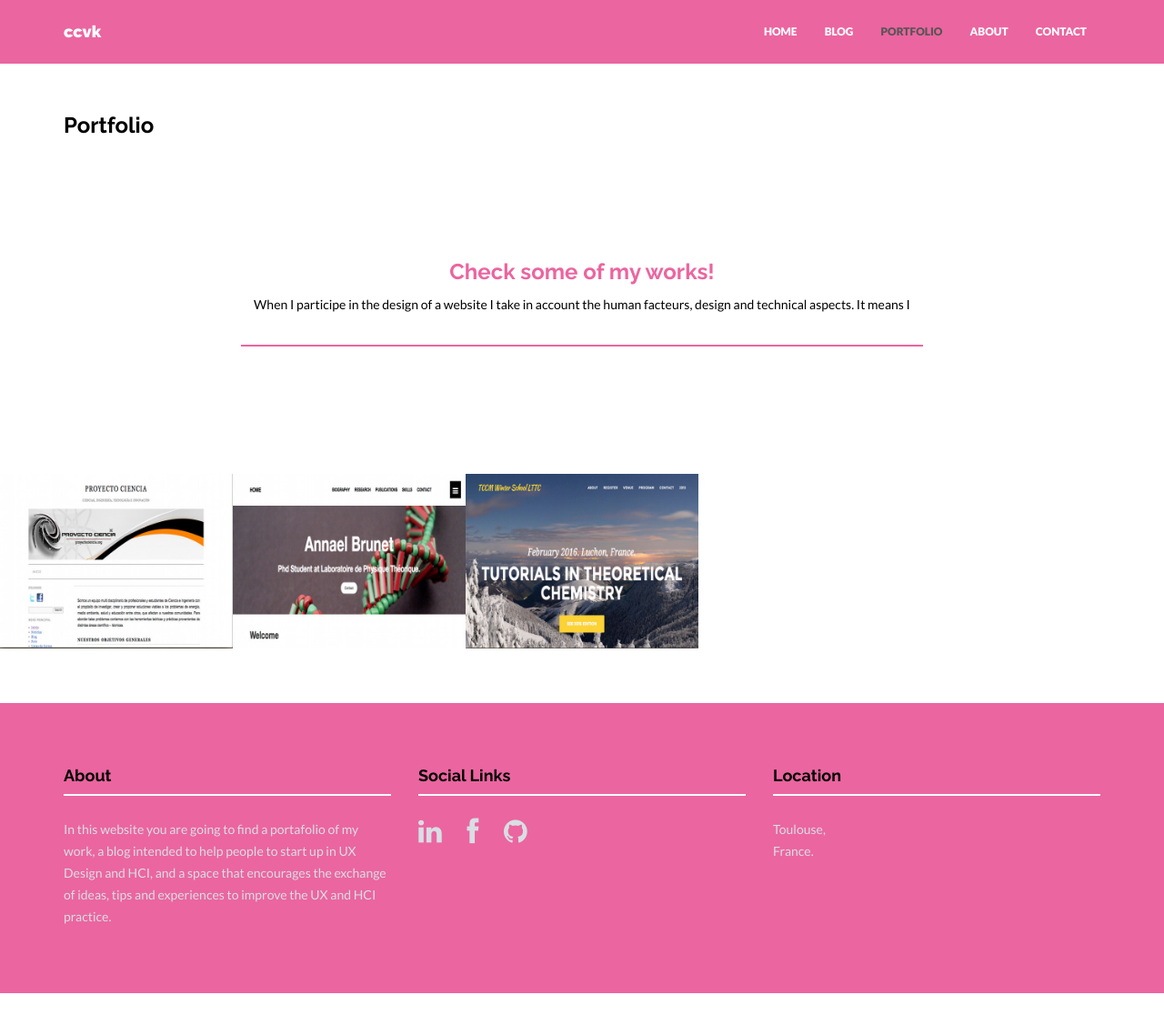
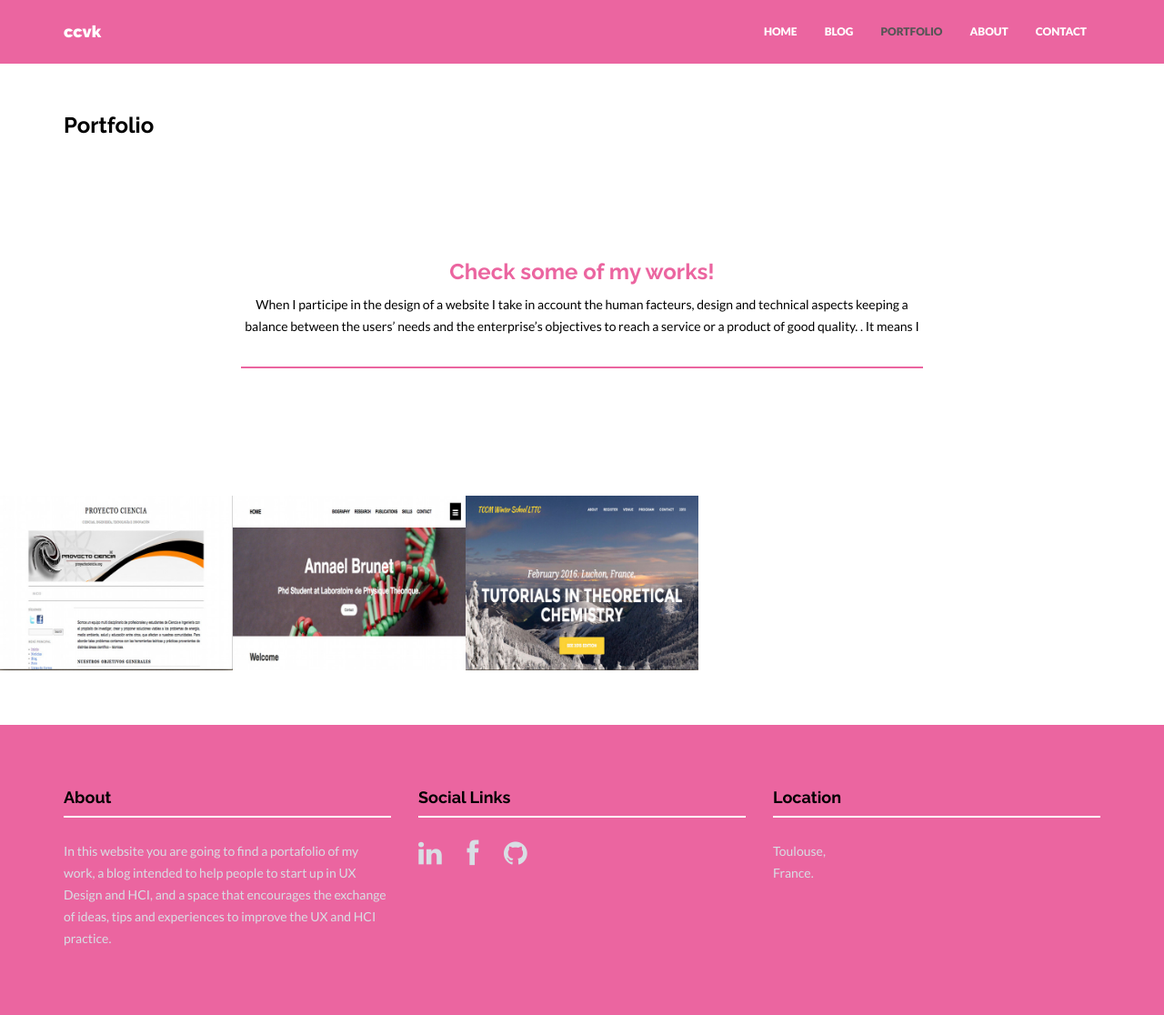
Before and after one commit to claucvk/claucvk.github.io, a Jekyll site: the page built from portfolio.html, in a window 1280 px wide and 1116 px high. Shown: the whole window at 91% size. Built offline with Jekyll 4.4.1, drawn with Linux system fonts in a browser that asks for light colours; nearby versions of some CDN libraries.

Commit message:
ajustes configuración de contact

```diff
--- a/contact.html
+++ b/contact.html
@@ -12,7 +12,7 @@ permalink: /contact/
             <h4>Just Get In Touch!</h4>
             <div class="hline"></div>
                 <p>{{ site.about }}</p>
-                <form role="form" action= "MAILTO: {{ site.email }}" method="post" enctype= "text/plain">
+                <form role="form" action= "{{ site.email }}" method="post" enctype= "text/plain">
                   <div class="form-group">
                     <label for="InputName1">Your Name</label>
                     <input type="email" class="form-control" id="exampleInputEmail1">
--- a/portfolio.html
+++ b/portfolio.html
@@ -9,7 +9,8 @@ permalink: /portfolio/
     <div class="row">
         <div class="col-lg-8 col-lg-offset-2 centered">
 			<h3>Check some of my works!</h3>
-			<p>When I participe in the design of a website I take in account the human facteurs, design and technical aspects. It means I </p>
+			<p>When I participe in the design of a website I take in account the human facteurs, design and technical aspects keeping a balance between the users’ needs and the enterprise’s objectives to reach a service or a product of good quality.
+. It means I </p>
 
             <br>
             <div class="hline"></div>
```
